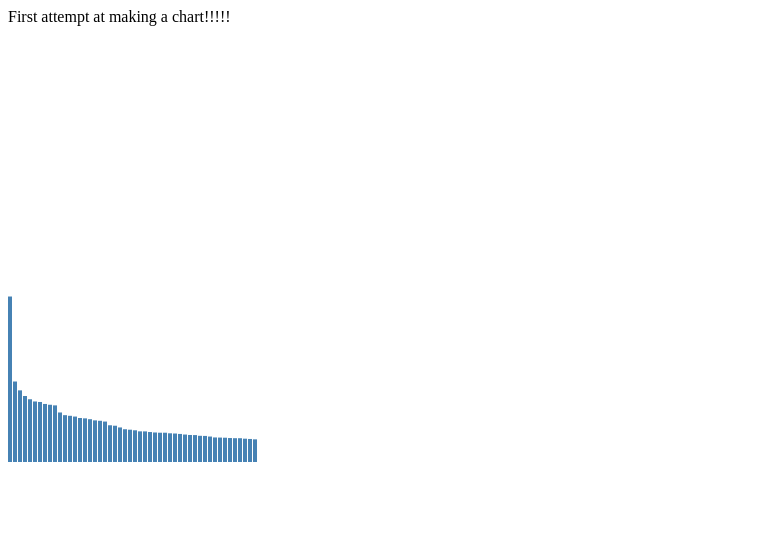
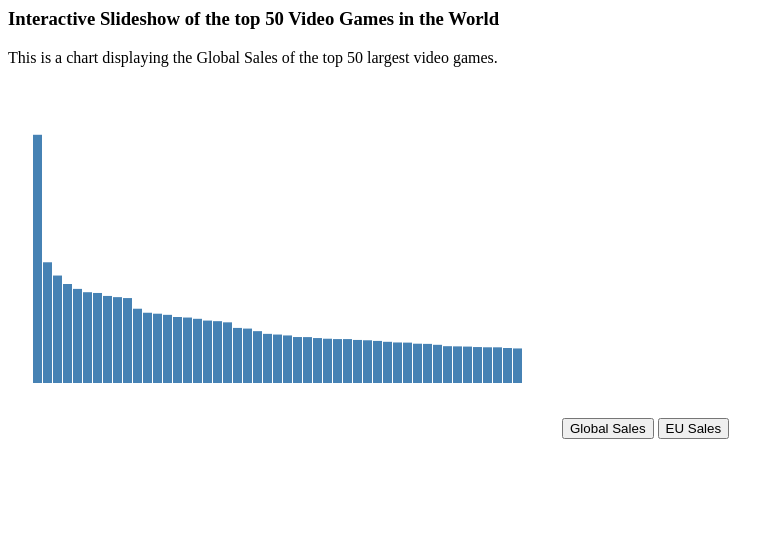
Before and after one commit to ajeffers999/ajeffers999.github.io, a plain HTML site: page index.html in a window 1280 px wide. Shown: the whole page, without its empty margins (0-784 px from the left). Drawn offline with nearby package versions, Linux system fonts and the light colour scheme.

Commit message:
Update vgsales again, continuing to work on chart

```diff
--- a/index.html
+++ b/index.html
@@ -12,37 +12,48 @@
     </head>
 
     <body>
-        <p>
-            First attempt at making a chart!!!!!
-        </p>
+        <h3>
+            Interactive Slideshow of the top 50 Video Games in the World
+        </h3>
         <p class="output"></p>
 
-        <svg class="chart" width="500" height="500"></svg>
+        <svg class="chart"></svg>
+
+        <button onclick="globalSales()"> Global Sales </button>
+        <button onclick="euSales()"> EU Sales </button>
 
         <script>
-            // async function loadData() {
-            //     return await d3.csv('https://raw.githubusercontent.com/ajeffers999/ajeffers999.github.io/main/vgsales.csv');
-            // }
 
-            async function init() {
+            const width = 500;
+            const height = 300;
+            const margin = 25;
+
+            async function globalSales() {
                 const data = await d3.csv('https://raw.githubusercontent.com/ajeffers999/ajeffers999.github.io/main/vgsales.csv');
 
+                // const globalX = d3.scaleOrdinal().range([margin, 550]).domain(data.Name)
+                d3.select(".output").text("This is a chart displaying the Global Sales of the top 50 largest video games.");
+
                 d3.select(".chart")
+                    .attr("width", width + 2 * margin)
+                    .attr("height", height + 2 * margin)
+                    .append("g")
+                        .attr("transform", "translate(" + margin + "," + margin + ")")
                     .selectAll("rect")
-                    .data(data)
-                .enter().append("rect")
-                .attr("width", 4)
-                .attr("x", function(d, i) {return 5 * i;})
-                .attr("height", 20)
-                .attr("y", 400)
-                .transition()
-                .attr("height", function(d) {return 2 * d.Global_Sales;})
-                .attr("y", function(d) {return 420 - 2 * d.Global_Sales;})
+                        .data(data)
+                    .enter().append("rect")
+                        .attr("width", 9)
+                        .attr("x", function(d, i) {return 10 * i;})
+                        .attr("height", 20)
+                        .attr("y", 400)
+                    .transition()
+                        .attr("height", function(d) {return 3 * d.Global_Sales;})
+                        .attr("y", function(d) {return height - margin - 3 * d.Global_Sales;})
             }
 
 
 
-            init();
+            globalSales();
 
         </script>
 
--- a/vgsales.csv
+++ b/vgsales.csv
@@ -48,4 +48,3 @@ Rank,Name,Platform,Year,Genre,Publisher,NA_Sales,EU_Sales,JP_Sales,Other_Sales,G
 47,Super Mario 64,N64,1996,Platform,Nintendo,6.91,2.85,1.91,0.23,11.89
 48,Gran Turismo 4,PS2,2004,Racing,Sony Computer Entertainment,3.01,0.01,1.1,7.53,11.66
 49,Super Mario Galaxy,Wii,2007,Platform,Nintendo,6.16,3.4,1.2,0.76,11.52
-50,Pokemon Omega Ruby/Pokemon Alpha Sapphire,3DS,2014,Role-Playing,Nintendo,4.23,3.37,3.08,0.65,11.33
```
